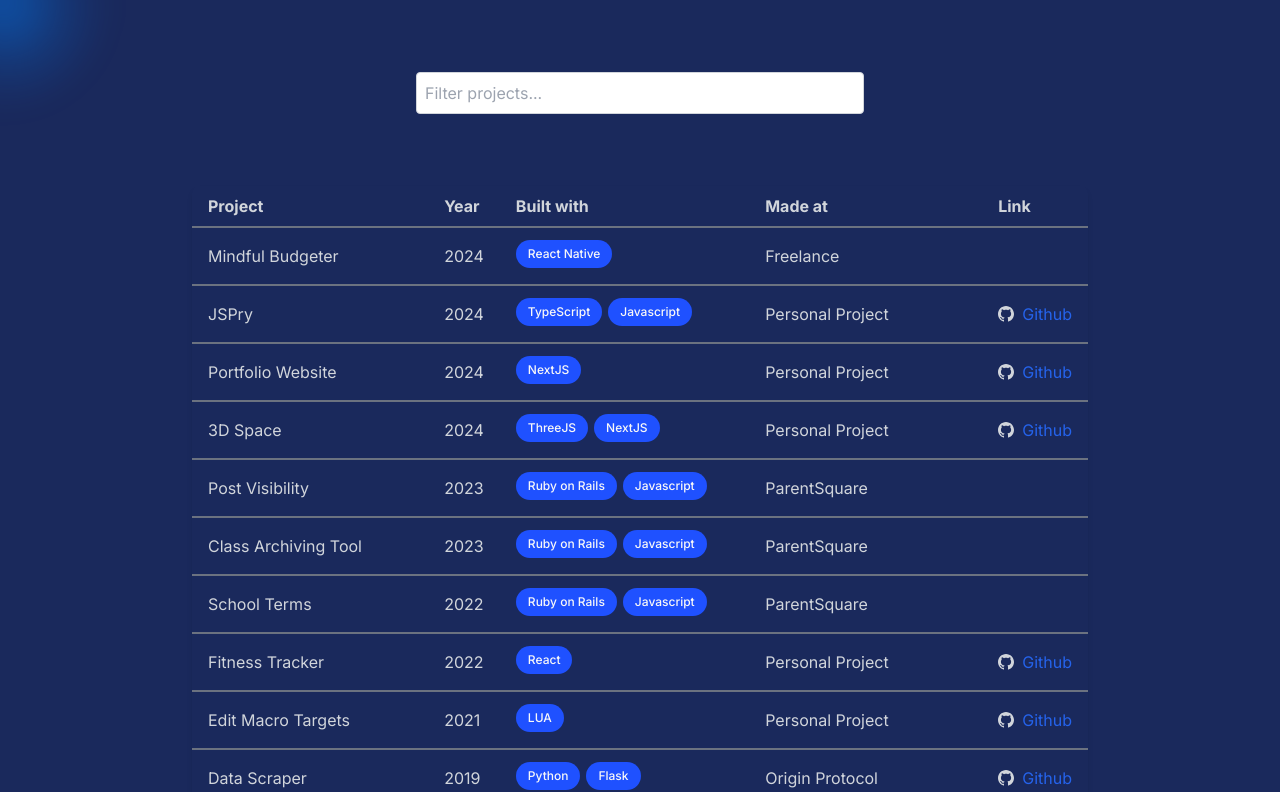
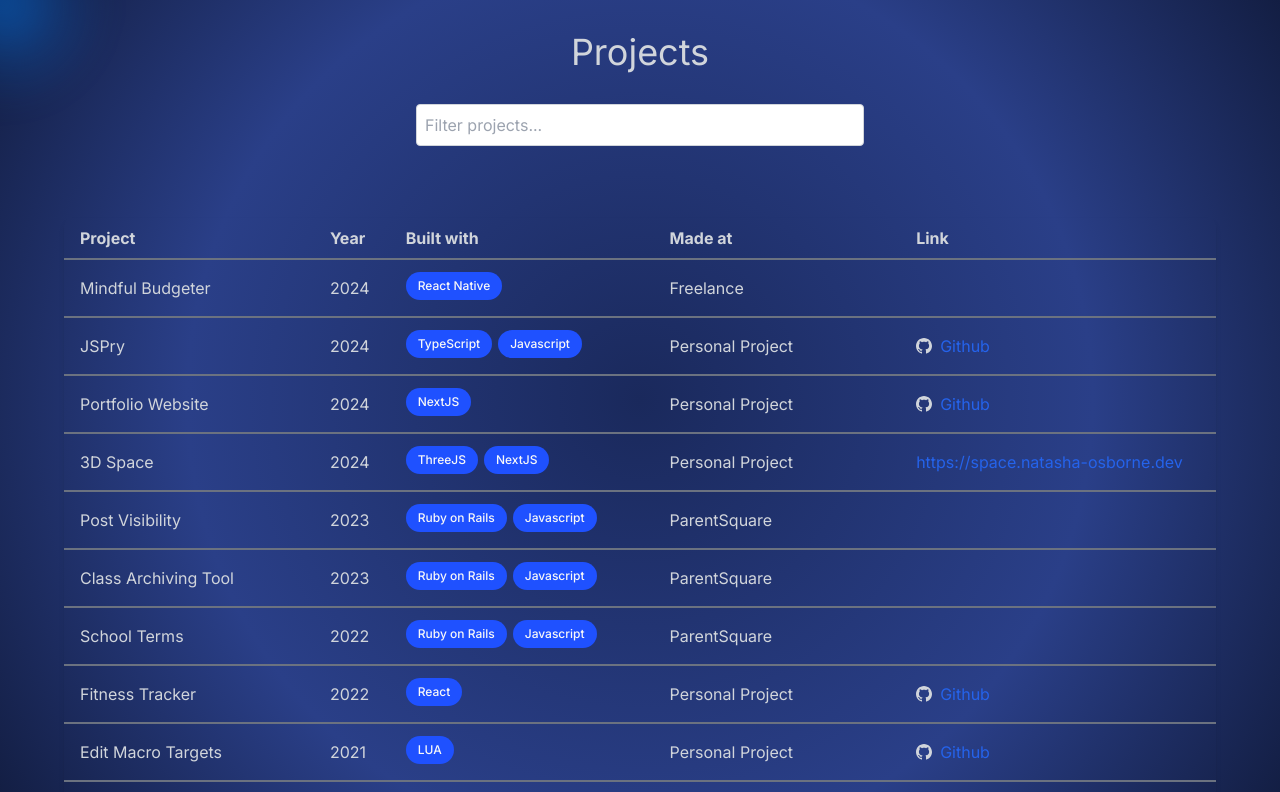
Before and after one commit to Natasha08/natasha-osborne-site, a Next.js app: page /projects in a window 1280 px wide. Shown: the top 792 px of the page. Built offline with nearby package versions, Linux system fonts and the light colour scheme.

Commit message:
styling updates

```diff
--- a/app/components/about.js
+++ b/app/components/about.js
@@ -16,7 +16,7 @@ export default function About() {
       <div className="w-full lg:w-3/4 max-w-4xl">
         <header className="relative z-10 ml-5 md:ml-7 lg:ml-16 2xl:ml-3 flex flex-row items-center">
           <UserIcon className="h-7 w-7 lg:h-8 lg:w-8 text-gray-500 hover:fill-[#d4af37] lg:mr-2" />
-          <span className="pl-2 flex items-center text-lg lg:text-xl font-medium text-[#f5f5f5]">
+          <span className="pl-2 flex items-center text-lg font-medium text-[#f5f5f5]">
             About
           </span>
         </header>
--- a/app/components/resume-timeline.js
+++ b/app/components/resume-timeline.js
@@ -41,7 +41,7 @@ const TimelineItem = ({href, timeRange, position, company}) => {
         <h2 className="text-gray-400 text-md" data-group-hover={groupId}>
           {timeRange}
         </h2>
-        <p className="text-lg md:text-xl">{position}</p>
+        <p className="text-lg">{position}</p>
         <p className="text-muted-gold text-sm md:text-base font-extrabold">
           {company}
         </p>
@@ -61,7 +61,7 @@ const ResumeTimeline = () => {
       className="timeline main-container xxs:ml-2 xs:-ml-6 sm:-ml-10 lg:ml-76"
     >
       <div className="content group w-3/4 lg:w-1/2">
-        <header className="relative z-10 flex flex-row items-center pb-16 -ml-8 lg:-ml-8">
+        <header className="relative z-10 flex flex-row items-center pb-12 -ml-8 lg:-ml-8">
           <DocumentTextIcon className="h-7 w-7 lg:h-8 lg:w-8 text-gray-500 hover:fill-[#d4af37] lg:mr-2" />
           <span className="pl-2 flex items-center">Resume</span>
         </header>
@@ -103,7 +103,7 @@ const ResumeTimeline = () => {
             href="/resume"
             target="_blank"
             rel="noopener noreferrer"
-            className="timeline-content hover:text-muted-gold font-semibold md:text-lg lg:text-xl"
+            className="timeline-content hover:text-muted-gold font-semibold md:text-lg"
           >
             View Full Résumé
           </Link>
--- a/app/globals.css
+++ b/app/globals.css
@@ -17,7 +17,8 @@
 }
 
 body {
-  background-color: radial-gradient(circle at center, rgb(26, 41, 92) 0%, rgb(42, 63, 136) 60%, rgb(19, 30, 67) 100%);
+  background: radial-gradient(circle at center, rgb(26, 41, 92) 0%, rgb(42, 63, 136) 60%, rgb(19, 30, 67) 100%);
+  background-color: black;
 }
 
 html {
@@ -43,7 +44,20 @@ p {
   }
 }
 
+/************************************************************
+                          General
+*************************************************************/
+.main-container {
+  @apply flex flex-col text-text text-start items-center z-20 pb-24;
+}
 
+.character {
+  box-shadow: inset 2px 2px 15px rgba(255,255,255,.5);
+}
+
+/************************************************************
+                          Projects
+*************************************************************/
 
 .project-card {
   position: relative;
@@ -51,8 +65,9 @@ p {
   max-width: 350px;
   height: 250px;
   border-radius: 12px;
+  margin-bottom: 20px;
+  color: #ffffff;
   overflow: hidden;
-  color: #ffffff;
   background-color: rgba(0, 0, 0, 0.6); /* Fallback for older browsers */
   box-shadow: 0px 4px 15px rgba(0, 0, 0, 0.5);
   transition: transform 0.3s ease-in-out;
@@ -94,18 +109,6 @@ p {
   border-radius: 5px;
   font-size: 0.9em;
   margin-bottom: 10px;
-}
-
-
-/************************************************************
-                          General
-*************************************************************/
-.main-container {
-  @apply flex flex-col text-text text-start items-center z-20 pb-24;
-}
-
-.character {
-  box-shadow: inset 2px 2px 15px rgba(255,255,255,.5);
 }
 
 /************************************************************
--- a/app/page.js
+++ b/app/page.js
@@ -19,14 +19,14 @@ export default function Main() {
   const [activeSection, sectionRefs, observerRefs] = useIntersection(PAGES);
 
   return (
-    <div className="grid grid-cols-1 lg:grid-cols-5 gap-4 max-w-screen-xl">
+    <div className="grid grid-cols-1 lg:grid-cols-5 gap-4 max-w-screen-xl overflow-hidden">
       <Sidebar
         activeSection={activeSection}
         sectionRefs={sectionRefs}
         visible={false}
       />
       <main className="col-span-1 lg:col-span-3">
-        <div className="mx-auto px-4">
+        <div className="mx-0 lg:mx-24">
           {PAGES.map((page, index) => {
             const Component = SCROLL_COMPONENTS.find(
               (c) => c.id === page.id,
--- a/app/projects/page.js
+++ b/app/projects/page.js
@@ -41,8 +41,8 @@ const ProjectsPage = () => {
 
   return (
     <main className="grid grid-cols-1">
-      <div className="projects-page bg-deep-blue bg-cover bg-fixed fixed w-screen h-screen"></div>
-      <header className="text-4xl text-center mb-8">Projects</header>
+      <div className="projects-page bg-fixed fixed w-screen h-screen"></div>
+      <header className="text-4xl text-center my-8">Projects</header>
 
       <div className="flex justify-center mb-6">
         <input
@@ -55,7 +55,7 @@ const ProjectsPage = () => {
       </div>
 
       <div className="main-container">
-        <table className="table-auto max-w-4xl mx-auto shadow-md rounded-lg bg-translucent-background mt-12 w-full border-collapse text-left">
+        <table className="table-auto max-w-6xl mx-auto shadow-md rounded-lg bg-translucent-background mt-12 w-full border-collapse text-left">
           <thead className="">
             <tr>
               <th className="px-4 py-2 text-left ">Project</th>
@@ -82,7 +82,9 @@ const ProjectsPage = () => {
                   </td>
                   <td className="px-4 py-2 text-blue-600 hover:text-blue-800">
                     {project.link ? (
-                      <a href={project.link} className="flex items-center">
+                      <a href={project.link} className="flex items-center" target="_blank" rel="noopener noreferrer">
+                        {project.link.includes('github') ? (
+                          <>
                             <svg
                               xmlns="http://www.w3.org/2000/svg"
                               fill="currentColor"
@@ -92,6 +94,8 @@ const ProjectsPage = () => {
                               <path d="M8 0C3.58 0 0 3.58 0 8c0 3.54 2.29 6.53 5.47 7.59.4.07.55-.17.55-.38 0-.19-.01-.82-.01-1.49-2.01.37-2.53-.49-2.69-.94-.09-.23-.48-.94-.82-1.13-.28-.15-.68-.52-.01-.53.63-.01 1.08.58 1.23.82.72 1.21 1.87.87 2.33.66.07-.52.28-.87.51-1.07-1.78-.2-3.64-.89-3.64-3.95 0-.87.31-1.59.82-2.15-.08-.2-.36-1.02.08-2.12 0 0 .67-.22 2.2.82.64-.18 1.32-.27 2-.27s1.36.09 2 .27c1.53-1.04 2.2-.82 2.2-.82.44 1.1.16 1.92.08 2.12.51.56.82 1.27.82 2.15 0 3.07-1.87 3.75-3.65 3.95.29.25.54.73.54 1.48 0 1.07-.01 1.93-.01 2.19 0 .21.15.46.55.38C13.71 14.53 16 11.54 16 8c0-4.42-3.58-8-8-8z" />
                             </svg>
                             Github
+                          </>
+                        ) : project.link}
                       </a>
                     ) : null}
                   </td>
```
Lines whose indentation alone changed are shown as unchanged.
